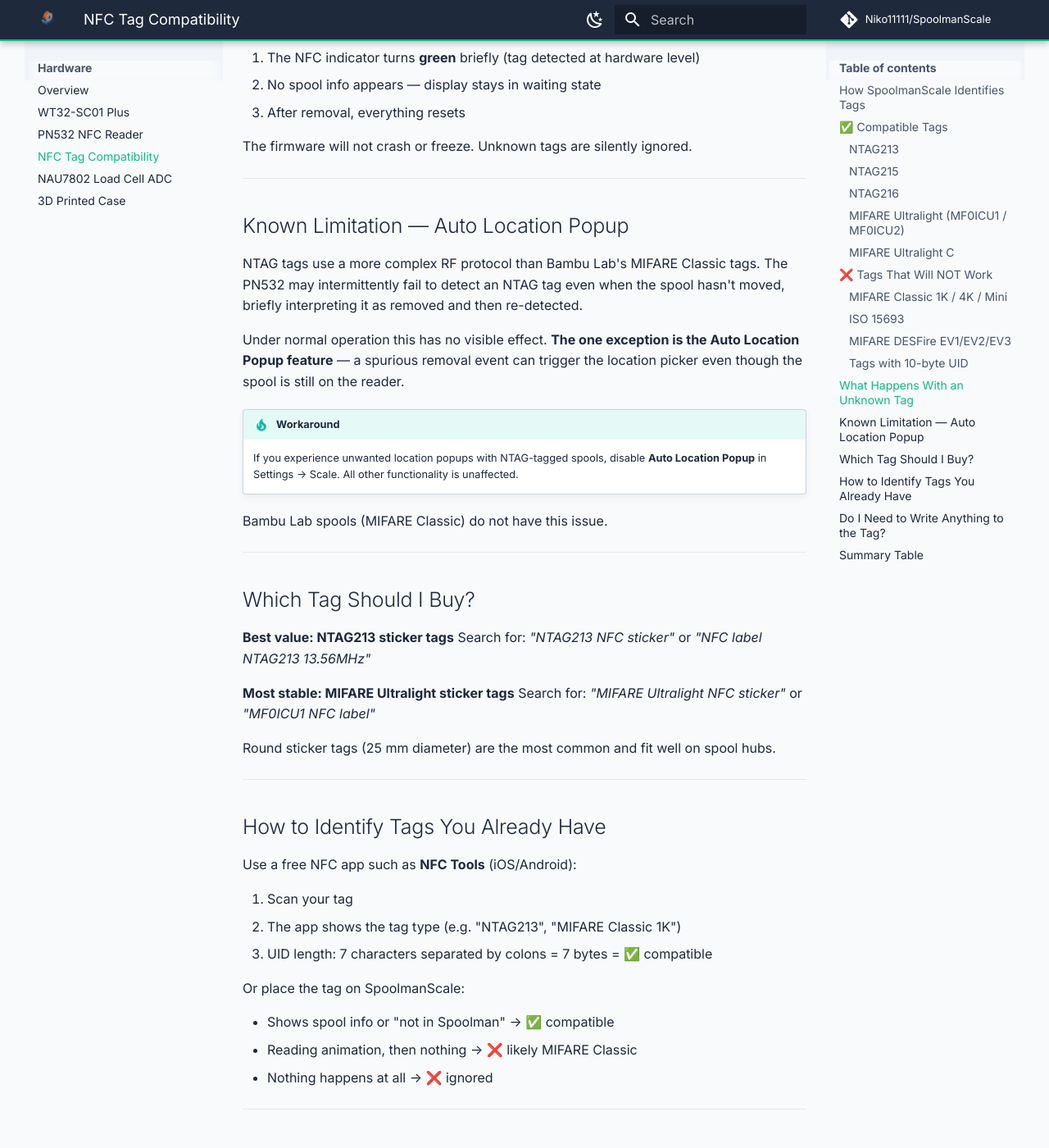
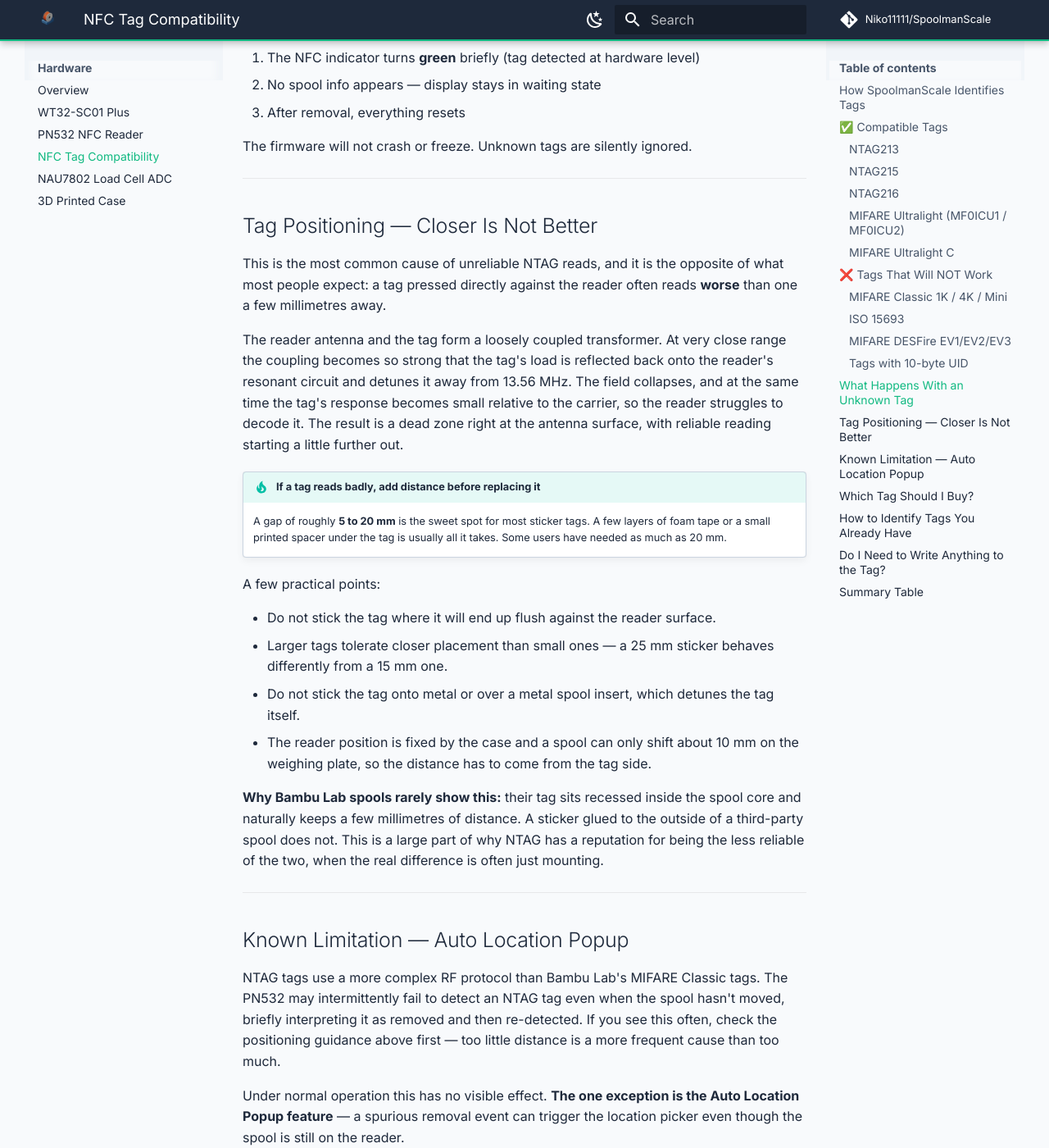
Before and after one commit to Niko11111/SpoolmanScale-Docs, an MkDocs documentation site: the page built from docs/hardware/nfc-tags.md, in a window 1280 px wide and 1400 px high, scrolled down 2609 px. Shown: the whole window at 82% size. Built offline with MkDocs 1.6.1 and Material for MkDocs 9.7.7, drawn with Linux system fonts in a browser that asks for light colours; comment, search, counter and statistics services are not loaded.

Commit message:
docs: explain NFC tag positioning and the too-close dead zone
A tag pressed flat against the reader detunes the antenna's resonant
circuit and reads worse than one a few millimetres away. This is the most
common cause of unreliable NTAG reads and the opposite of what most users
assume, so it now has its own section ahead of the known limitations.

Covers the sweet spot of roughly 5 to 20 mm, spacers as a remedy, tag size
and metal as factors, and why Bambu Lab spools rarely show the effect.

```diff
--- a/docs/hardware/nfc-tags.md
+++ b/docs/hardware/nfc-tags.md
@@ -79,9 +79,29 @@ The firmware will not crash or freeze. Unknown tags are silently ignored.
 
 ---
 
+## Tag Positioning — Closer Is Not Better
+
+This is the most common cause of unreliable NTAG reads, and it is the opposite of what most people expect: a tag pressed directly against the reader often reads **worse** than one a few millimetres away.
+
+The reader antenna and the tag form a loosely coupled transformer. At very close range the coupling becomes so strong that the tag's load is reflected back onto the reader's resonant circuit and detunes it away from 13.56 MHz. The field collapses, and at the same time the tag's response becomes small relative to the carrier, so the reader struggles to decode it. The result is a dead zone right at the antenna surface, with reliable reading starting a little further out.
+
+!!! tip "If a tag reads badly, add distance before replacing it"
+    A gap of roughly **5 to 20 mm** is the sweet spot for most sticker tags. A few layers of foam tape or a small printed spacer under the tag is usually all it takes. Some users have needed as much as 20 mm.
+
+A few practical points:
+
+- Do not stick the tag where it will end up flush against the reader surface.
+- Larger tags tolerate closer placement than small ones — a 25 mm sticker behaves differently from a 15 mm one.
+- Do not stick the tag onto metal or over a metal spool insert, which detunes the tag itself.
+- The reader position is fixed by the case and a spool can only shift about 10 mm on the weighing plate, so the distance has to come from the tag side.
+
+**Why Bambu Lab spools rarely show this:** their tag sits recessed inside the spool core and naturally keeps a few millimetres of distance. A sticker glued to the outside of a third-party spool does not. This is a large part of why NTAG has a reputation for being the less reliable of the two, when the real difference is often just mounting.
+
+---
+
 ## Known Limitation — Auto Location Popup
 
-NTAG tags use a more complex RF protocol than Bambu Lab's MIFARE Classic tags. The PN532 may intermittently fail to detect an NTAG tag even when the spool hasn't moved, briefly interpreting it as removed and then re-detected.
+NTAG tags use a more complex RF protocol than Bambu Lab's MIFARE Classic tags. The PN532 may intermittently fail to detect an NTAG tag even when the spool hasn't moved, briefly interpreting it as removed and then re-detected. If you see this often, check the positioning guidance above first — too little distance is a more frequent cause than too much.
 
 Under normal operation this has no visible effect. **The one exception is the Auto Location Popup feature** — a spurious removal event can trigger the location picker even though the spool is still on the reader.
 
```
